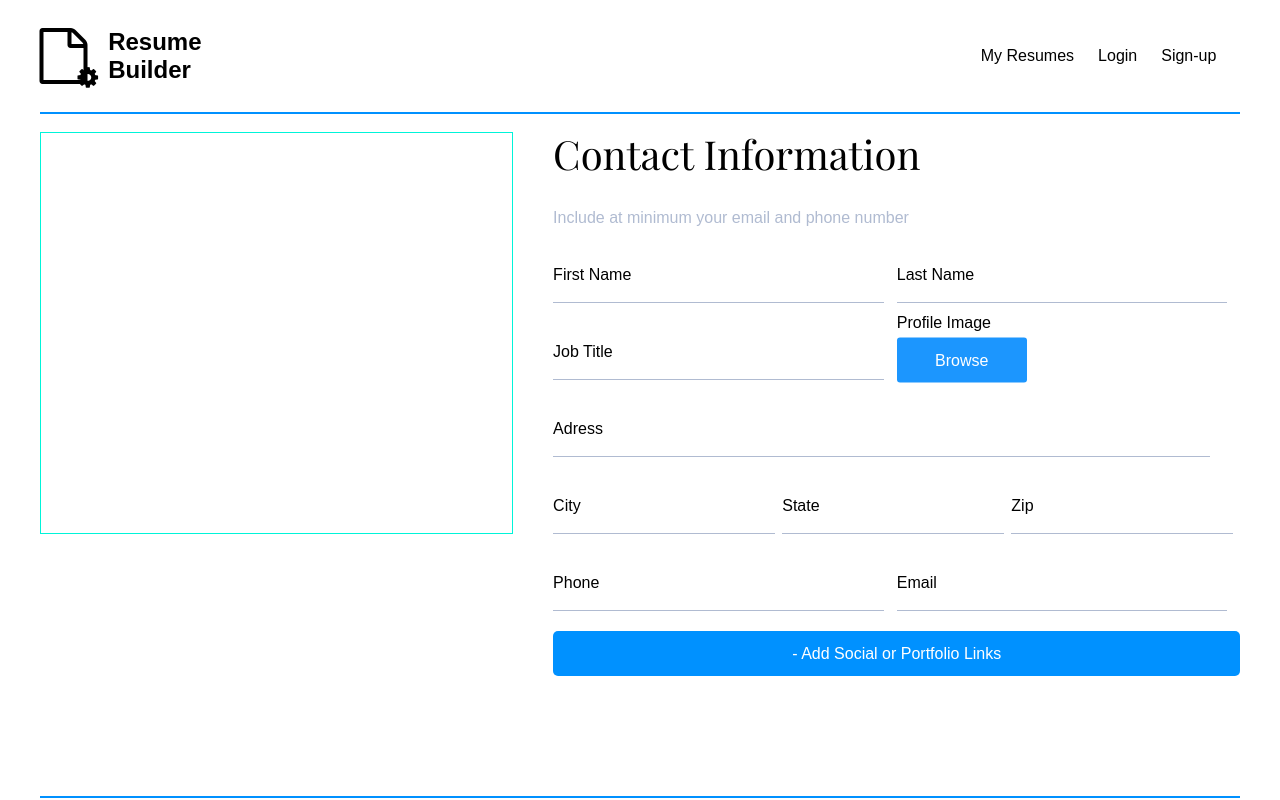
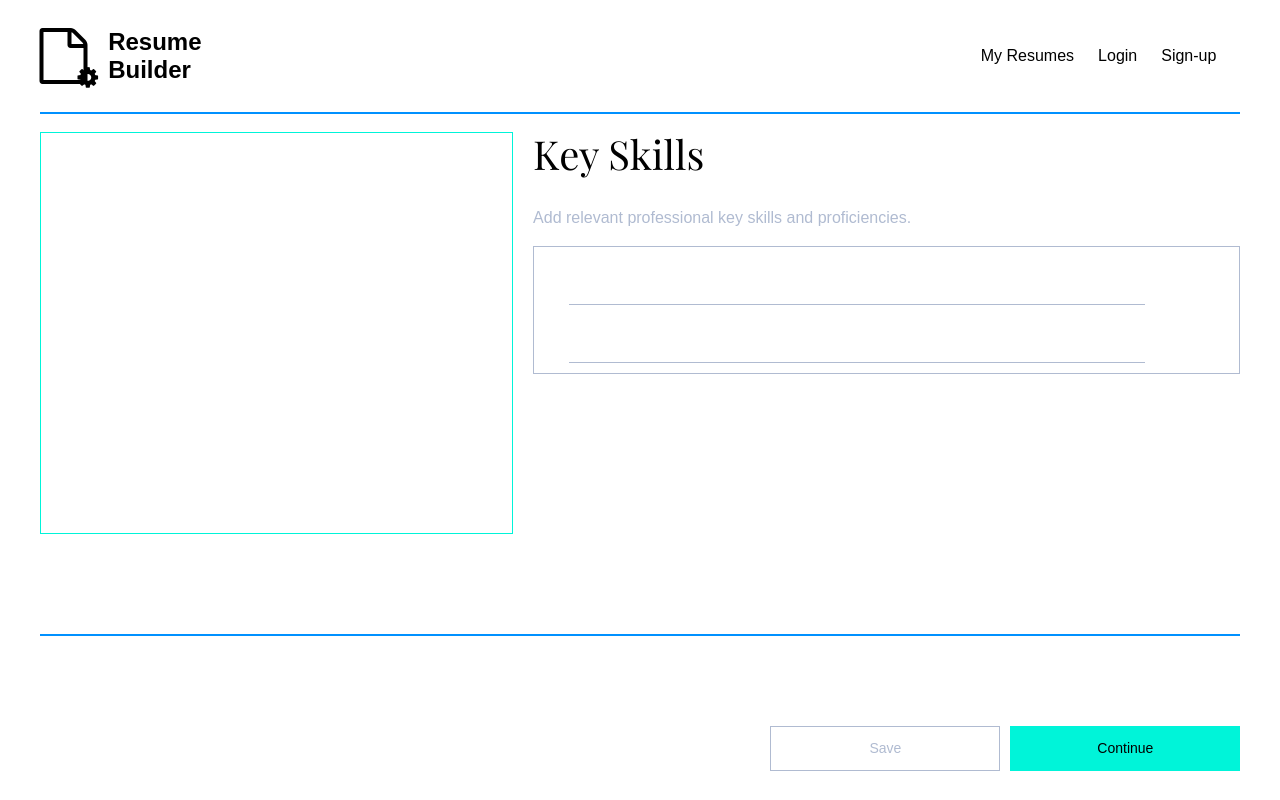
Before and after one commit to ealpha072/resume-Builder, a React (Create React App) app in the folder frontend/: page /editor in a window 1280 px wide. Shown: the top 800 px of the page. Built offline with nearby package versions, Linux system fonts and the light colour scheme; a web font is replaced by a local one.

Commit message:
Skills components

```diff
--- a/frontend/src/components/Experience.jsx
+++ b/frontend/src/components/Experience.jsx
@@ -2,6 +2,7 @@ import React from "react";
 import styles from "../styles/Experience.module.css"
 
 const Experience = () => {
+    return(
         <div className="information">
             <div className="home-header">
                 <h1 className="header-head">Recent Professional Experience</h1>
@@ -10,8 +11,56 @@ const Experience = () => {
                 </p>
             </div>
 
+            <div className="contact-form">
+                <form action="">
+                    <div className="row-1">
+                        <div className="col form-div">
+                            <input type="text" className='form-input'/>
+                            <label htmlFor="" className='label'>Position</label>
+                        </div>
+                        <div className="col form-div">
+                            <input type="text" className='form-input'/>
+                            <label htmlFor="" className='label'>Company Name</label>
+                        </div>
+                    </div>
+
+                    <div className="row-1">
+                        <div className="col form-div">
+                            <input type="text" className='form-input'/>
+                            <label htmlFor="" className='label'>Start Month</label>
+                        </div>
+                        <div className="col form-div">
+                            <input type="text" className='form-input'/>
+                            <label htmlFor="" className='label'>Start Year</label>
+                        </div>
+                    </div>
+
+                    <div className="row-1">
+                        <div className="col form-div">
+                            <input type="text" className='form-input'/>
+                            <label htmlFor="" className='label'>End Month</label>
+                        </div>
+                        <div className="col form-div">
+                            <input type="text" className='form-input'/>
+                            <label htmlFor="" className='label'>End Year</label>
+                        </div>
+                    </div>
+
+                    <div className="row-1">
+                        <div className="col form-div">
 
                         </div>
+                        <div className="col form-div">
+                            <p htmlFor="">Currentlly work here</p>
+                            <input type="checkbox" className='form-input'/>
+                        </div>
+                    </div>
+
+                </form>
+            </div>
+
+        </div>
+    )
 }
 
 export default Experience
--- /dev/null
+++ b/frontend/src/components/Skill.jsx
@@ -0,0 +1,27 @@
+import React from "react";
+import styles from "../styles/Skills.module.css"
+
+const Skill = () => {
+    return (
+        <div className="information">
+            <div className="home-header">
+                <h1 className="header-head">Key Skills</h1>
+                <p className='color-p'>
+                    Add relevant professional key skills and proficiencies.
+                </p>
+            </div>
+
+            <div className={styles.skillsDiv}>
+                <div className="skillEntry">
+                    <input type="text" />
+                </div>
+                <div className="skillEntry">
+                    <input type="text" />
+                </div>
+            </div>
+
+        </div>
+    )
+}
+
+export default Skill
--- a/frontend/src/pages/Editor.jsx
+++ b/frontend/src/pages/Editor.jsx
@@ -2,6 +2,8 @@ import React from 'react'
 import Contact from '../components/Contact'
 import Breadcrump from '../components/Breadcrump'
 import Education from '../components/Education'
+import Experience from '../components/Experience'
+import Skill from '../components/Skill'
 
 const Editor = () => {
     return (
@@ -9,7 +11,7 @@ const Editor = () => {
             <div className='mainWrapper'>
                 <div className="mainWrapper-left"></div>
                 <div className="mainWrapper-right">
-                    <Contact />
+                    <Skill />
                 </div>
             </div>
             <div className="divider"></div>
--- a/frontend/src/styles/Experience.module.css
+++ b/frontend/src/styles/Experience.module.css
@@ -0,0 +1,4 @@
+input[type="checkbox"]{
+    width: 15px;
+    height: 15px;
+}
--- /dev/null
+++ b/frontend/src/styles/Skills.module.css
@@ -0,0 +1,12 @@
+.skillsDiv{
+    border: 1px solid #b0bbd1;
+
+}
+
+.skillsDiv div{
+    width: 90%;
+    margin: 10px auto;
+}
+.skillsDiv div input{
+    width: 90%;
+}
```
Lines whose indentation alone changed are shown as unchanged.
